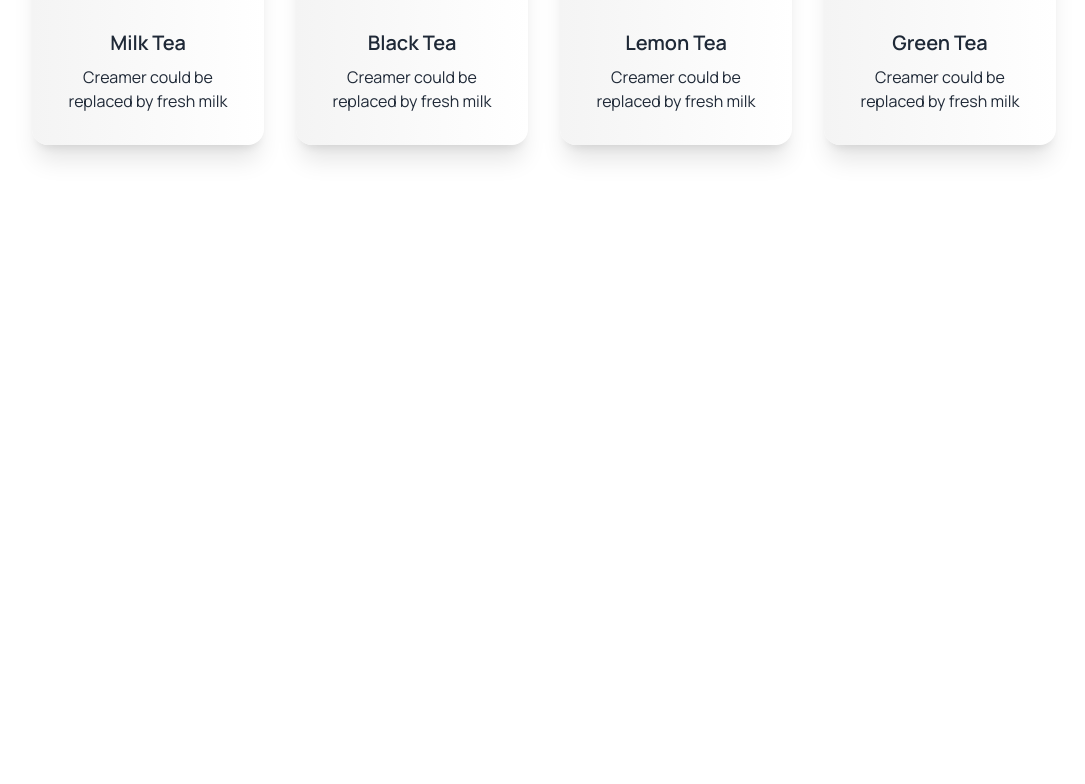
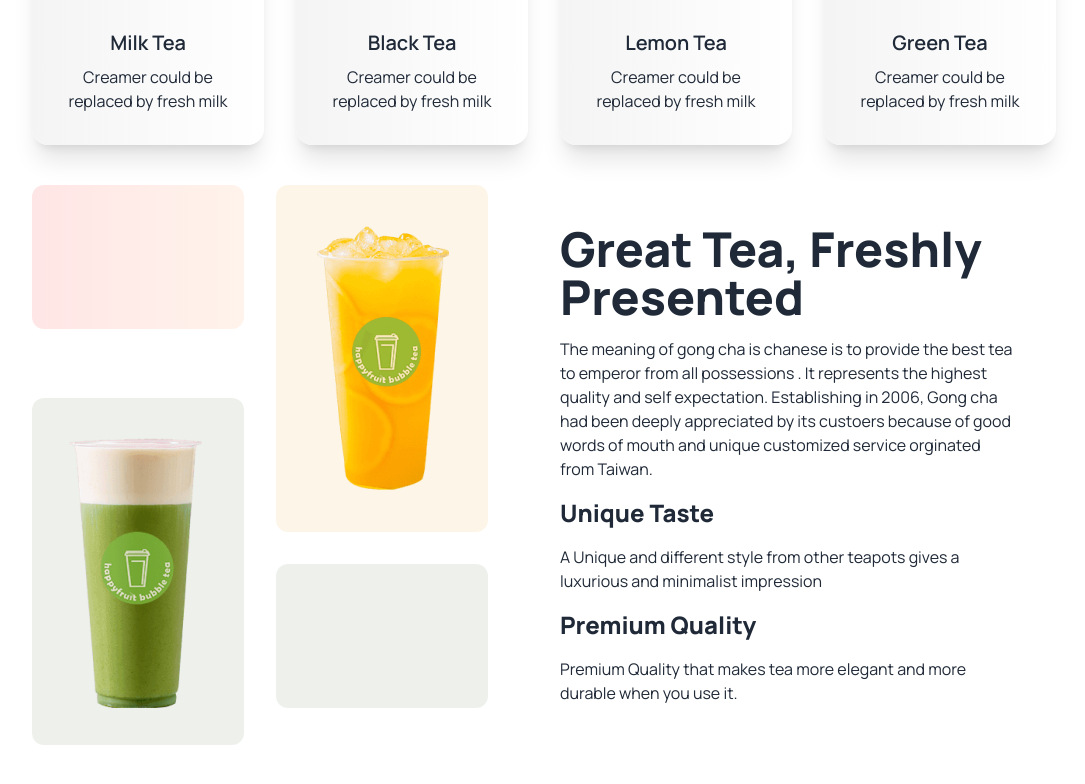
Before and after one commit to mihir-x/My-tea-house-projects, a plain HTML site: page index.html in a window 1280 px wide. Shown: the part 950-1734 px from the top of the page, without its empty margins (96-1181 px from the left). Before the commit the page ends 1207 px from the top, so only its background shows below. Drawn offline with nearby package versions, Linux system fonts and the light colour scheme.

Commit message:
added great tea section

```diff
--- a/index.html
+++ b/index.html
@@ -61,7 +61,7 @@
 
     <main class="max-w-screen-lg mx-auto mb-28">
         <!-- featured section -->
-        <section class="text-center">
+        <section class="text-center mb-10">
             <h1 class="text-5xl font-extrabold mb-5">Our Featured Products</h1>
             <p class="max-w-3xl mx-auto mb-10">There are many variations of passages of Lorem Ipsum available, but the
                 majority have suffered alteration in some form, by injected humour, or randomised words which don't look
@@ -112,8 +112,25 @@
             </div>
         </section>
         <!-- great tea section -->
-        <section>
-
+        <section class="flex flex-col md:flex-row gap-8">
+            <div class="grid grid-cols-1 md:grid-cols-2 gap-8 flex-1">
+                <div class=" rounded-xl h-36 bg-gradient-to-r from-[#F00] to-[#FF8938] opacity-10"></div>
+                <div class="row-span-2 rounded-xl bg-[#E6A6231A] flex justify-center items-center">
+                    <img src="./images/fresh-1.png" alt="">
+                </div>
+                <div class="row-span-2 rounded-xl bg-[#5776391A] flex justify-center items-center">
+                    <img src="./images/fresh-2.png" alt="">
+                </div>
+                <div class="rounded-xl h-36 bg-[#5776391A]"></div>
+            </div>
+            <div class="space-y-4 flex-1 p-10">
+                <h1 class="text-5xl font-extrabold">Great Tea, Freshly Presented</h1>
+                <p>The meaning of gong cha is chanese is to provide the best tea to emperor from all possessions . It represents the highest quality and self expectation. Establishing in 2006, Gong cha had been deeply appreciated by its custoers  because of good words of mouth and unique customized service orginated from Taiwan.</p>
+                <h4 class="text-2xl font-extrabold">Unique Taste</h4>
+                <p>A Unique and different style from other teapots gives a luxurious and minimalist impression</p>
+                <h4 class="text-2xl font-extrabold">Premium Quality</h4>
+                <p>Premium Quality that makes tea more elegant and more durable when you use it.</p>
+            </div>
         </section>
     </main>
     <!--  -->
```
